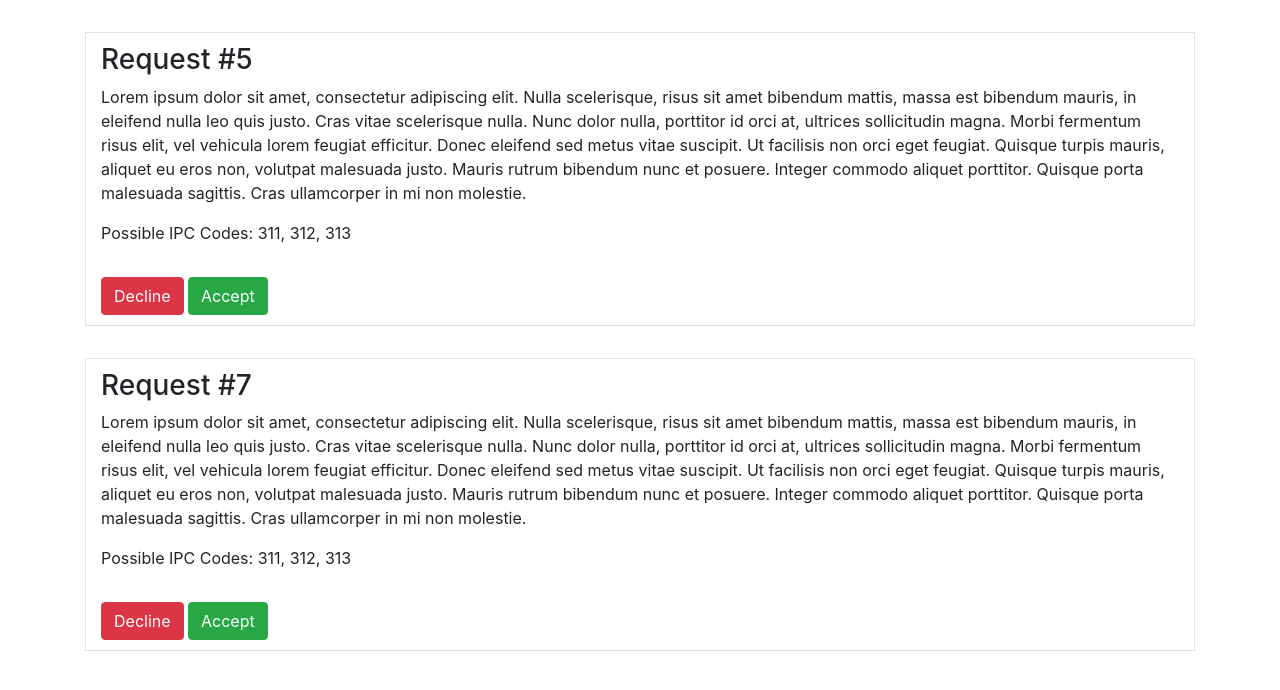
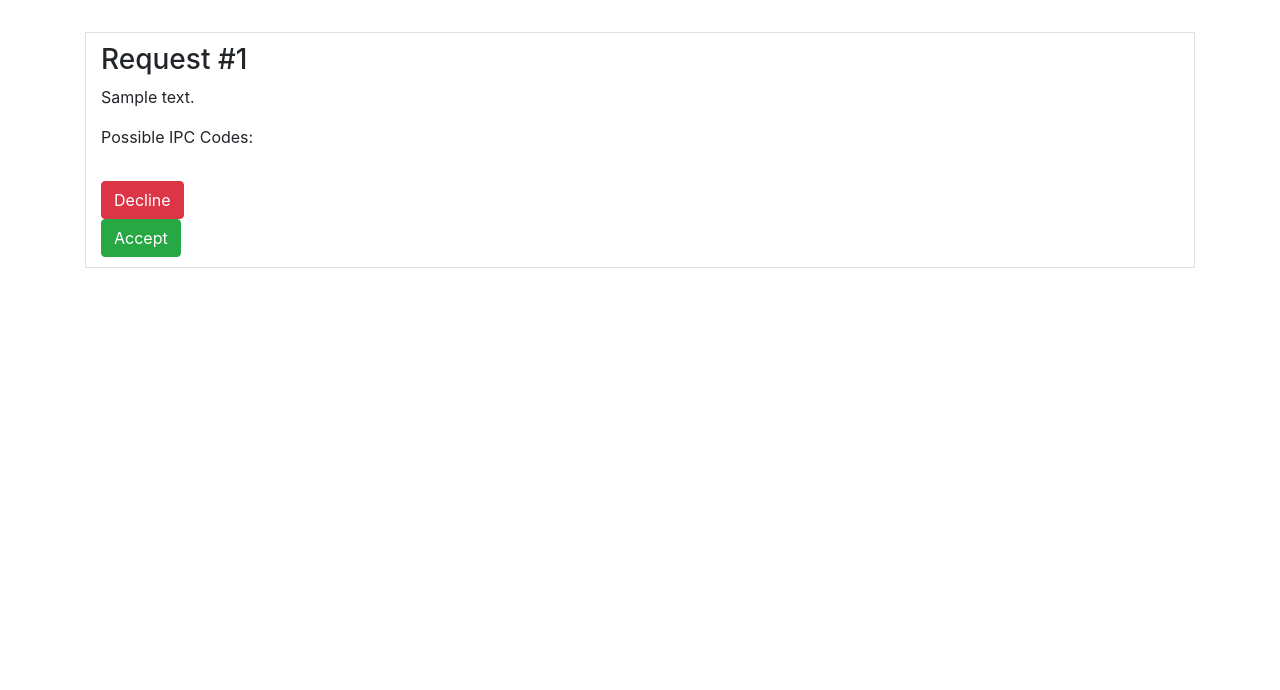
Before and after one commit to rabeehrz/THackM, a Django app: template users/templates/users/home.html in a window 1280 px wide. Shown: the part 56-746 px from the top of the page. Run offline with Django 3.2, Linux system fonts and the light colour scheme; tables that the repository leaves empty hold one stand-in row (values such as "Sample post"); the template is opened without the code that fills it: values that come from a table or form of the project are taken from there, most other values are stand-ins (such as "Sample title", 1, 10 or a date in 2020); some libraries are stand-ins or nearby versions.

Commit message:
ui changs

```diff
--- a/reports/api/views.py
+++ b/reports/api/views.py
@@ -5,7 +5,7 @@ from rest_framework.decorators import api_view
 from reports.models import Report
 from reports.api.serializers import ReportSerializer
 
-from final import findLawyer
+# from final import findLawyer
 from cases.models import Case
 from users.models import User
 @api_view(['GET',])
@@ -81,7 +81,7 @@ def api_create_reports_view(request):
                     lawyersList.append({'ipc':[{'key': lawyer.ipc_code, 'value': lawyer.count}], 'name': user[0].name, 'id':lawyer.id})
             # lawyersList=[{"ipc":[{'key': 319, 'value': 6}, {'key': 300, 'value': 2}, {'key': 304, 'value': 0}, {'key': 312, 'value': 3}], "name": "Person1", "id": 1},{"ipc":[{'key': 319, 'value': 6}, {'key': 300, 'value': 0}, {'key': 304, 'value': 1}, {'key': 312, 'value': 4}], "name": "Person2", "id": 2}]
             print(lawyersList)
-            data = findLawyer(serializer.data['description'], lawyersList)
+            # data = findLawyer(serializer.data['description'], lawyersList)
             print(data)
             return Response(data, status=status.HTTP_201_CREATED)
         return Response(serializer.errors, status=status.HTTP_400_BAD_REQUEST)
--- a/users/templates/users/home.html
+++ b/users/templates/users/home.html
@@ -67,26 +67,29 @@
   <div class="container">
 
     <p class="lead">
+      {% for report in reports %}
+      <div class="container request">
+        <h3 class="rhead">Request #{{report.id}}</h3>
+        <p class="rdesc"> {{report.description}}</p>
 
-      <div class="container request">
-        <h3 class="rhead">Request #5</h3>
-        <p class="rdesc"> Lorem ipsum dolor sit amet, consectetur adipiscing elit. Nulla scelerisque, risus sit amet bibendum mattis, massa est bibendum mauris, in eleifend nulla leo quis justo. Cras vitae scelerisque nulla. Nunc dolor nulla, porttitor id orci at, ultrices sollicitudin magna. Morbi fermentum risus elit, vel vehicula lorem feugiat efficitur. Donec eleifend sed metus vitae suscipit. Ut facilisis non orci eget feugiat. Quisque turpis mauris, aliquet eu eros non, volutpat malesuada justo. Mauris rutrum bibendum nunc et posuere. Integer commodo aliquet porttitor. Quisque porta malesuada sagittis. Cras ullamcorper in mi non molestie.</p>
-        <p class="rdesc"> Possible IPC Codes: 311, 312, 313</p>
+        <p class="rdesc"> Possible IPC Codes: {% for key, value in ipc.items%}
+            {%if key == report.id%}
+              {{value}}
+            {%endif%}
+          {% endfor %}</p>
         <div class="decisions">
           <button type="button" class="btn btn-danger">Decline</button>
-          <button type="button" class="btn btn-success">Accept</button>
+          <form action="http://localhost:8000/api/reports/{{report.id}}/update" method="POST">
+            {% csrf_token %}
+              <input type="hidden" value = "1" name="status"/>
+              <input type="hidden" name="_method" value="PUT">
+              <input type="hidden" value = "{{report.description}}" name="description"/>
+              <button type="submit" class="btn btn-success">Accept</button>
+          </form>
+
         </div>
       </div>
-
-      <div class="container request">
-          <h3 class="rhead">Request #7</h3>
-          <p class="rdesc"> Lorem ipsum dolor sit amet, consectetur adipiscing elit. Nulla scelerisque, risus sit amet bibendum mattis, massa est bibendum mauris, in eleifend nulla leo quis justo. Cras vitae scelerisque nulla. Nunc dolor nulla, porttitor id orci at, ultrices sollicitudin magna. Morbi fermentum risus elit, vel vehicula lorem feugiat efficitur. Donec eleifend sed metus vitae suscipit. Ut facilisis non orci eget feugiat. Quisque turpis mauris, aliquet eu eros non, volutpat malesuada justo. Mauris rutrum bibendum nunc et posuere. Integer commodo aliquet porttitor. Quisque porta malesuada sagittis. Cras ullamcorper in mi non molestie.</p>
-          <p class="rdesc"> Possible IPC Codes: 311, 312, 313</p>
-          <div class="decisions">
-            <button type="button" class="btn btn-danger">Decline</button>
-            <button type="button" class="btn btn-success">Accept</button>
-          </div>
-        </div>
+      {% endfor %}
 
     </p>
 
```
Also changed, not shown: users/views.py (+19 -2 lines).
